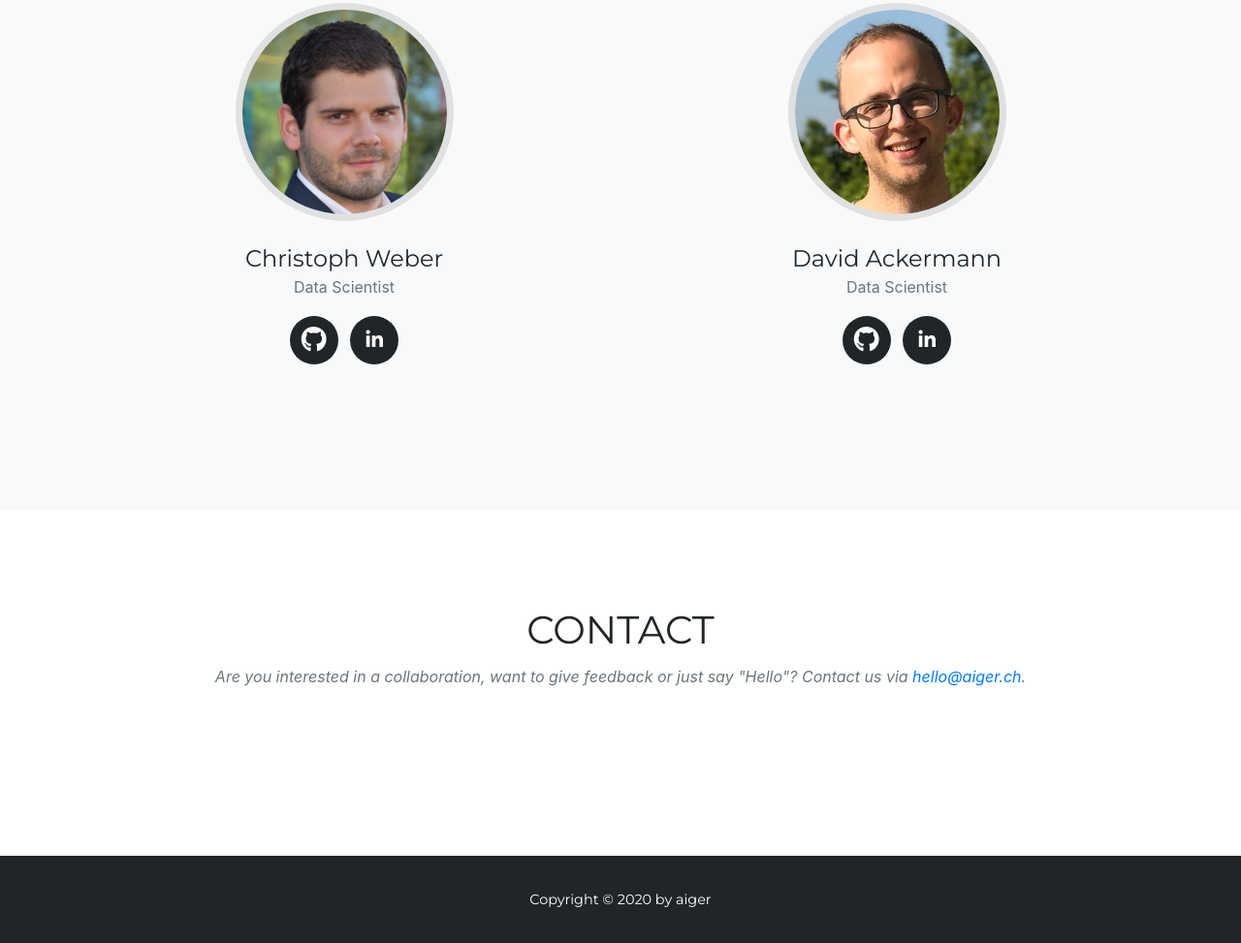
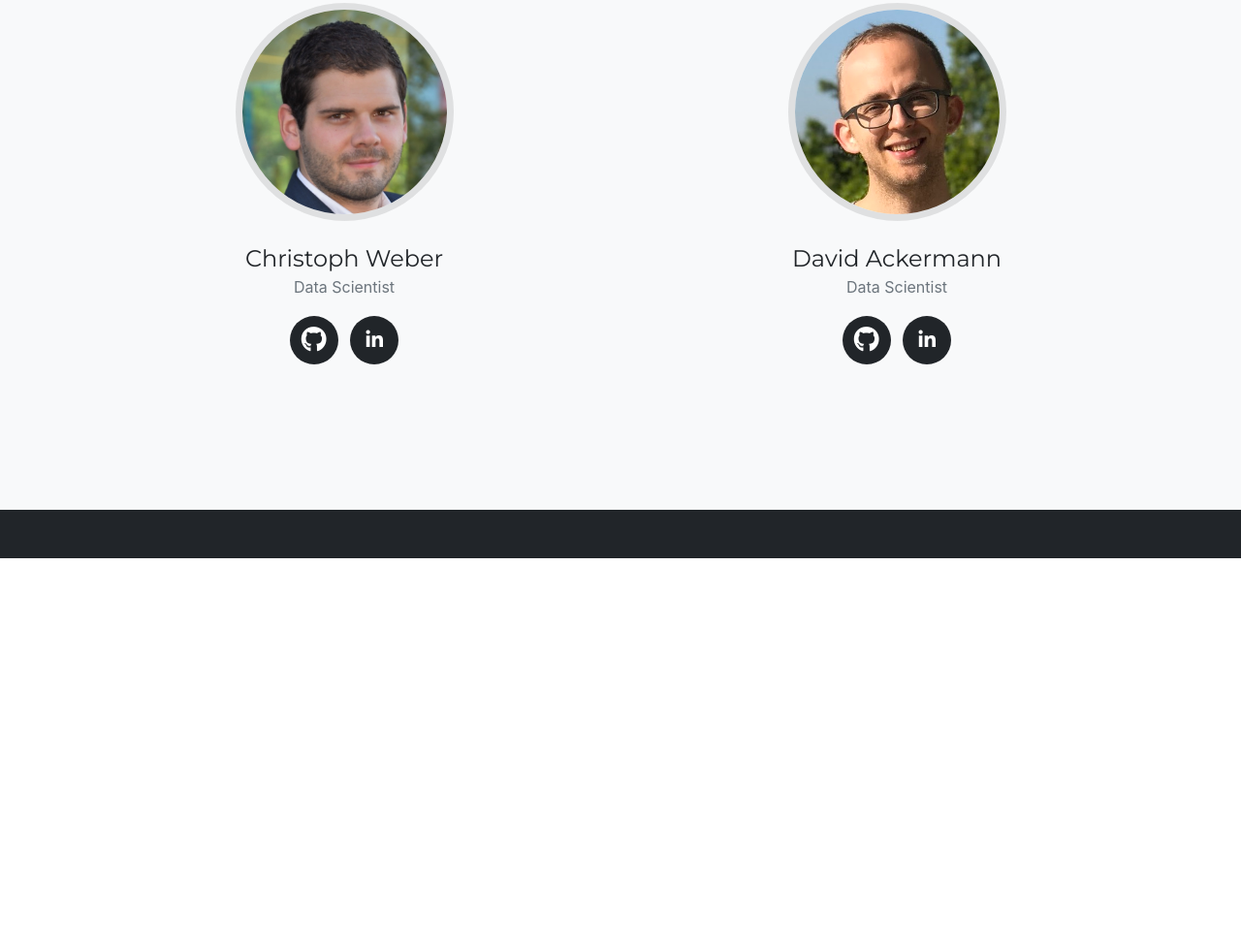
Before and after one commit to aiger-ch/aigerHomepage, a website with bundled scripts: page index.html in a window 1280 px wide. Shown: the part 1583-2556 px from the top of the page at 97% size. After the commit the page ends 2159 px from the top, so only its background shows below. Built offline with nearby package versions, Linux system fonts and the light colour scheme; a web font is replaced by a local one.

Commit message:
removed contact area

```diff
--- a/index.html
+++ b/index.html
@@ -50,9 +50,9 @@
           <li class="nav-item">
             <a class="nav-link js-scroll-trigger" href="#team">Team</a>
           </li>
-          <li class="nav-item">
+          <!-- <li class="nav-item">
             <a class="nav-link js-scroll-trigger" href="#contact">Contact</a>
-          </li>
+          </li> -->
         </ul>
       </div>
     </div>
@@ -160,7 +160,7 @@
   </section>
 
   <!-- Contact -->
-  <section class="page-section" id="contact">
+  <!-- <section class="page-section" id="contact">
     <div class="container">
       <div class="row">
         <div class="col-lg-12 text-center">
@@ -169,14 +169,14 @@
         </div>
       </div>
     </div>
-  </section>
+  </section> -->
 
   <!-- Footer -->
   <footer class="footer">
     <div class="container">
       <div class="row">
         <div class="col-lg-12 text-center">
-          <span class="copyright">Copyright &copy; 2020 by aiger</span>
+          <!-- <span class="copyright">Copyright &copy; 2021 by aiger</span> -->
         </div>
       </div>
     </div>
```
